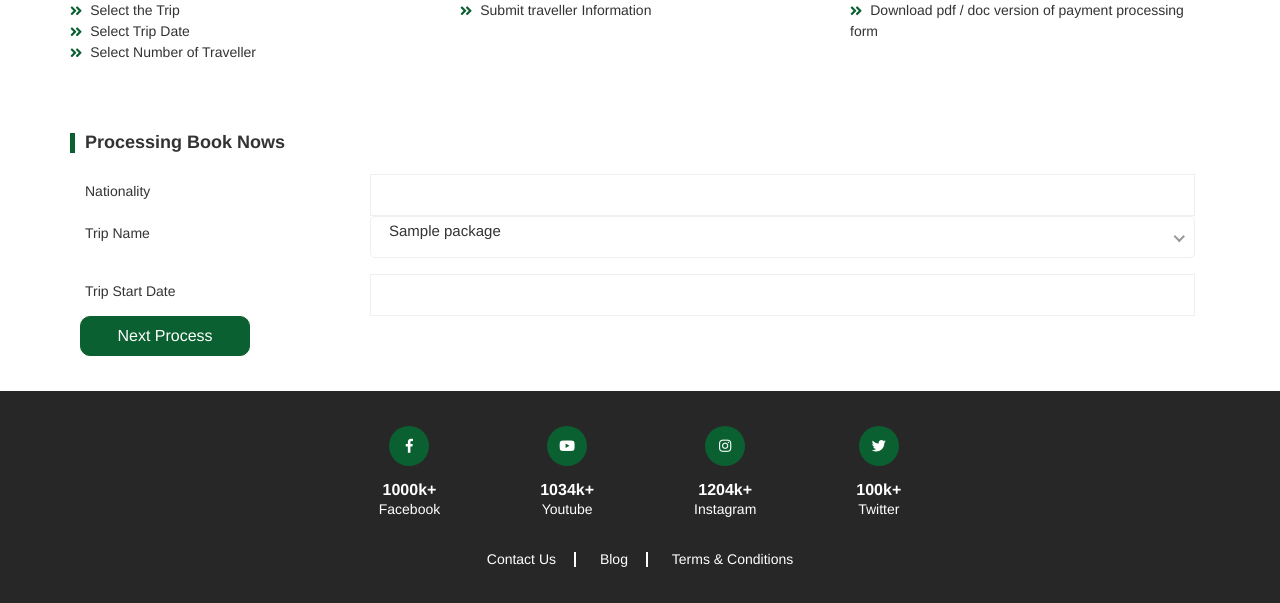
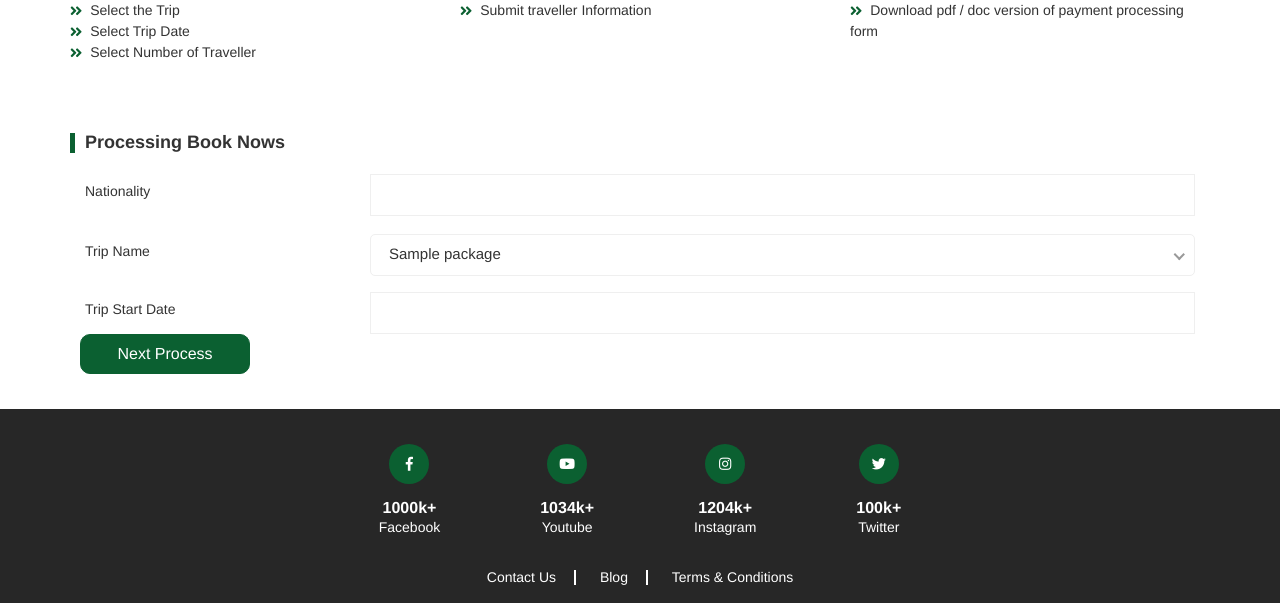
Before and after one commit to yantrashalait/aimhimalaya, a Django app: page /book1/1/ in a window 1280 px wide. Shown: the part 445-1048 px from the top of the page. Run offline with Django 3.2, Linux system fonts and the light colour scheme; tables that the repository leaves empty hold one stand-in row (values such as "Sample post"); grey boxes marked "Sample" are stand-in pictures; some libraries are stand-ins or nearby versions.

Commit message:
book issue solve

```diff
--- a/static/css/style.css
+++ b/static/css/style.css
@@ -1946,6 +1946,11 @@ button.rm-btn{
     border-bottom: 3px solid #0B6031;
 } */
 
+.book_trip span{
+    position: absolute;
+    top: 5px;
+}
+
 
 /* Star rating*/
 .rating {
--- a/trek/forms.py
+++ b/trek/forms.py
@@ -26,6 +26,7 @@ class TripBookForm(forms.ModelForm):
         self.fields['trip_name'].required = True
         self.fields['nationality'].required = True
         self.fields['start_date'].required = True
+        self.fields['trip_name'].widget.attrs.update({'class' : 'book_trip'})
 
     class Meta:
         model = TripBooking
--- a/trek/templates/trek/book1.html
+++ b/trek/templates/trek/book1.html
@@ -78,6 +78,9 @@
                 {{ form.nationality.errors }}
                 {% endif %}
             </div>
+            <br>
+            <br>
+            <br>
 
             <div class="sing-bf cu-frs">
                 <div class="col-md-3 col-sm-3 col-xs-4">
@@ -118,9 +121,16 @@
 <script type="text/javascript">
     $(document).ready(function() {
         $("#datepicker").datepicker();
+        $(".book_trip").click(function(){
+            $(this).attr('style', 'z-index: 1000000 !important');
+        });
+        $('#datepicker').click(function(){
+            $(".book_trip").css('z-index', "");
+        })
     });
+
     $("#ui-datepicker-div").load(function(){
-        $("#ui-datepicker-div").attr('style', 'z-index: 1000 !important');
+        $("#ui-datepicker-div").attr('style', 'z-index: 1000000 !important');
     })
 
 
--- a/trek/templates/trek/index.html
+++ b/trek/templates/trek/index.html
@@ -91,7 +91,7 @@
                     <div class="abt-bdy">
                         <p>{{ about.about_description|linebreaks|truncatechars:550 }}</p>
 
-                        <a href="{% url 'trek:contact' %}" class="rm-btn bg-gr">read more <i class="fas fa-long-arrow-alt-right"></i></a>
+                        <a href="{% url 'trek:contact' %}" class="rm-btn bg-gr">read more</a>
                     </div>
 
                 </div>
```
